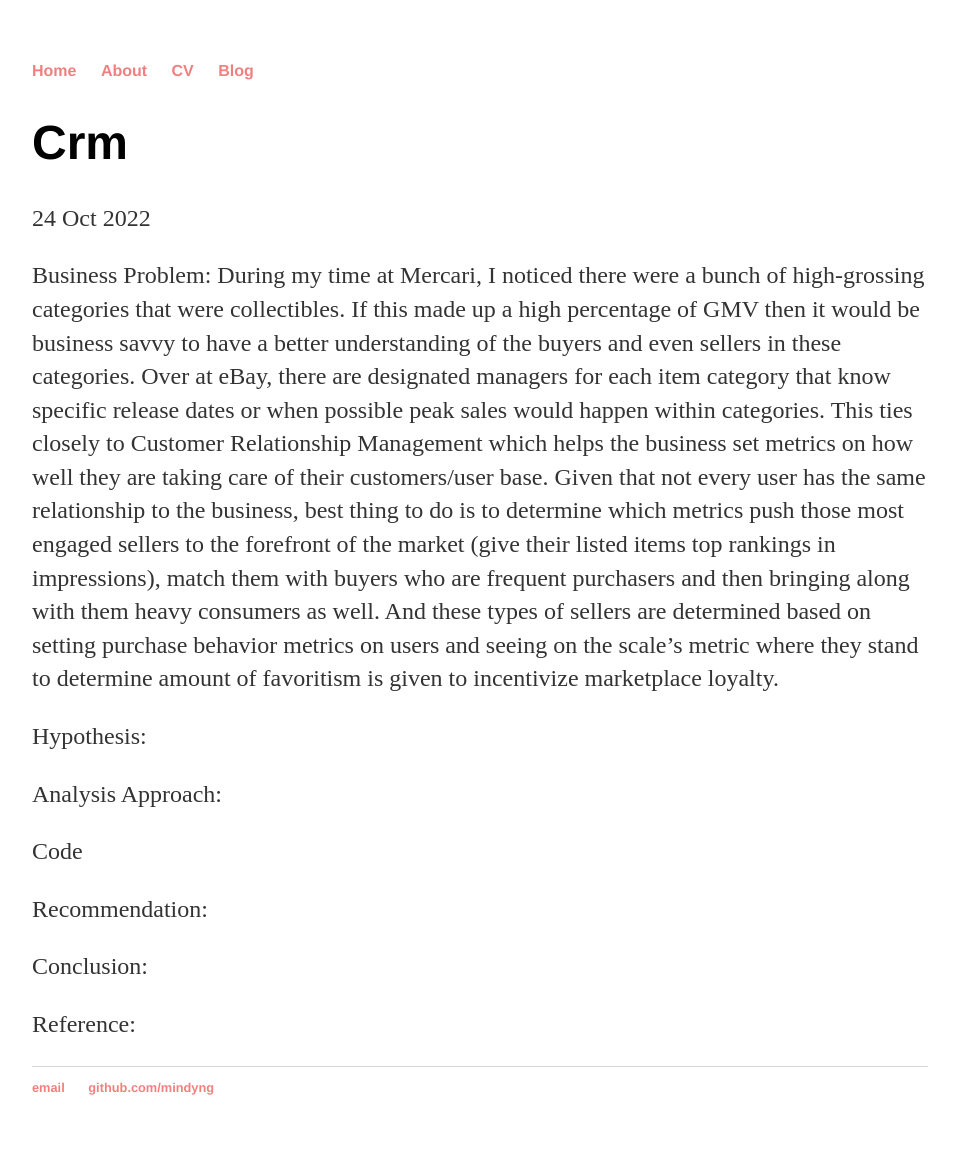
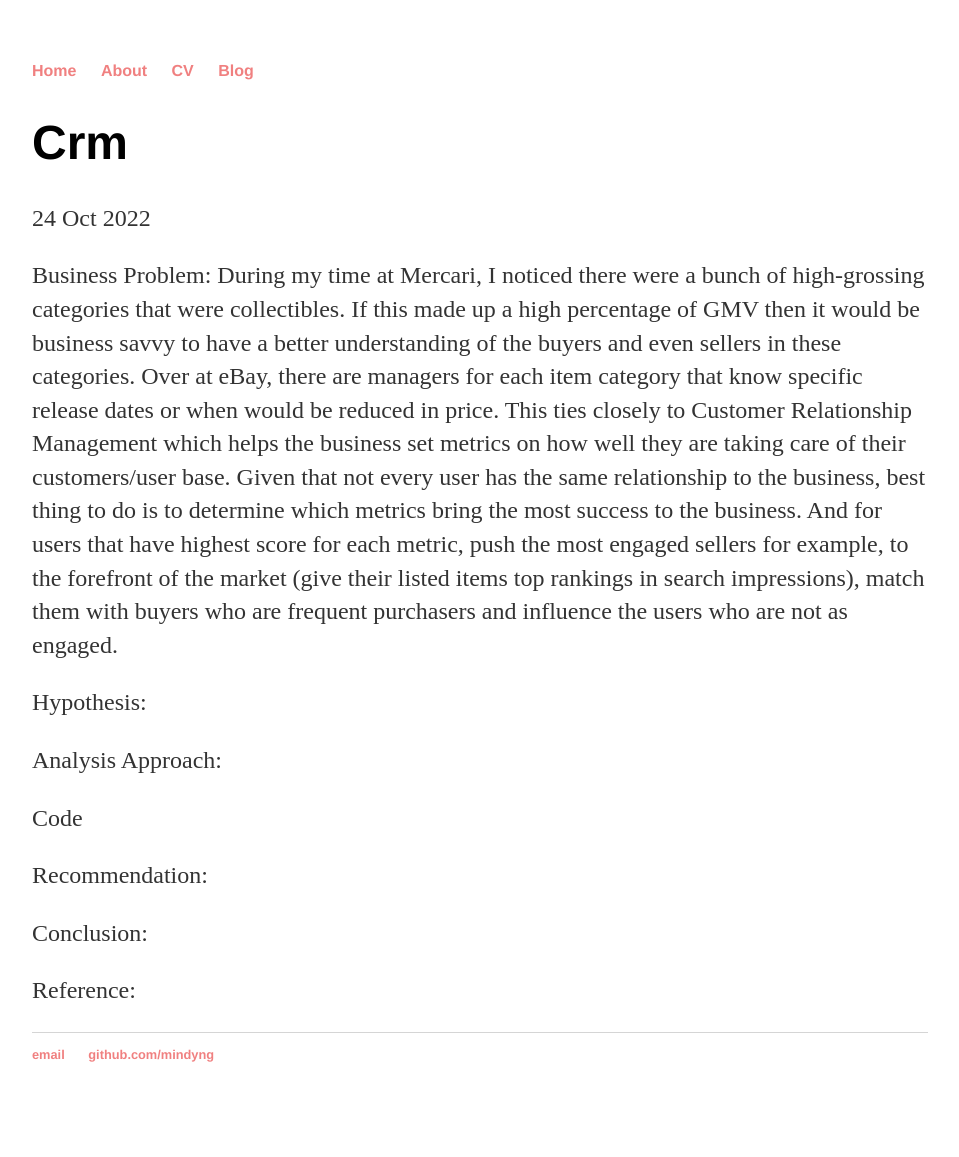
Before and after one commit to mindyng/mindyng.github.io, a Jekyll site: the page built from _posts/2022-10-24-CRM.md, in a window 1280 px wide. Shown: the whole page, without its empty margins (160-1119 px from the left). Built offline with Jekyll 4.4.1, drawn with Linux system fonts in a browser that asks for light colours; our own code applies the rules of GitHub Pages for plain Markdown files; after the commit the page ends 1124 px from its top, so only the background shows below that.

Commit message:
Update 2022-10-24-CRM.md

```diff
--- a/_posts/2022-10-24-CRM.md
+++ b/_posts/2022-10-24-CRM.md
@@ -1,9 +1,9 @@
 Business Problem:
 During my time at Mercari, I noticed there were a bunch of high-grossing categories that were collectibles. If this made up a high percentage of GMV then it would be business savvy to have a better understanding of the buyers and even sellers in these categories.
-Over at eBay, there are designated managers for each item category that know specific release dates or when possible peak sales would happen within categories. This ties closely to Customer
+Over at eBay, there are managers for each item category that know specific release dates or when would be reduced in price. This ties closely to Customer
 Relationship Management which helps the business set metrics on how well they are taking care of their customers/user base. Given that not every user has the same relationship to the business, best thing to do is to
-determine which metrics push those most engaged sellers to the forefront of the market (give their listed items top rankings in impressions), match them with buyers who are frequent purchasers and then bringing along with them heavy consumers as well.
-And these types of sellers are determined based on setting purchase behavior metrics on users and seeing on the scale's metric where they stand to determine amount of favoritism is given to incentivize marketplace loyalty.
+determine which metrics bring the most success to the business. And for users that have highest score for each metric, push the most engaged sellers for example, to the forefront of the market (give their listed items top rankings in search impressions), match them with buyers who are frequent purchasers and influence the users who are not as engaged.
+
 
 Hypothesis:
 
```
